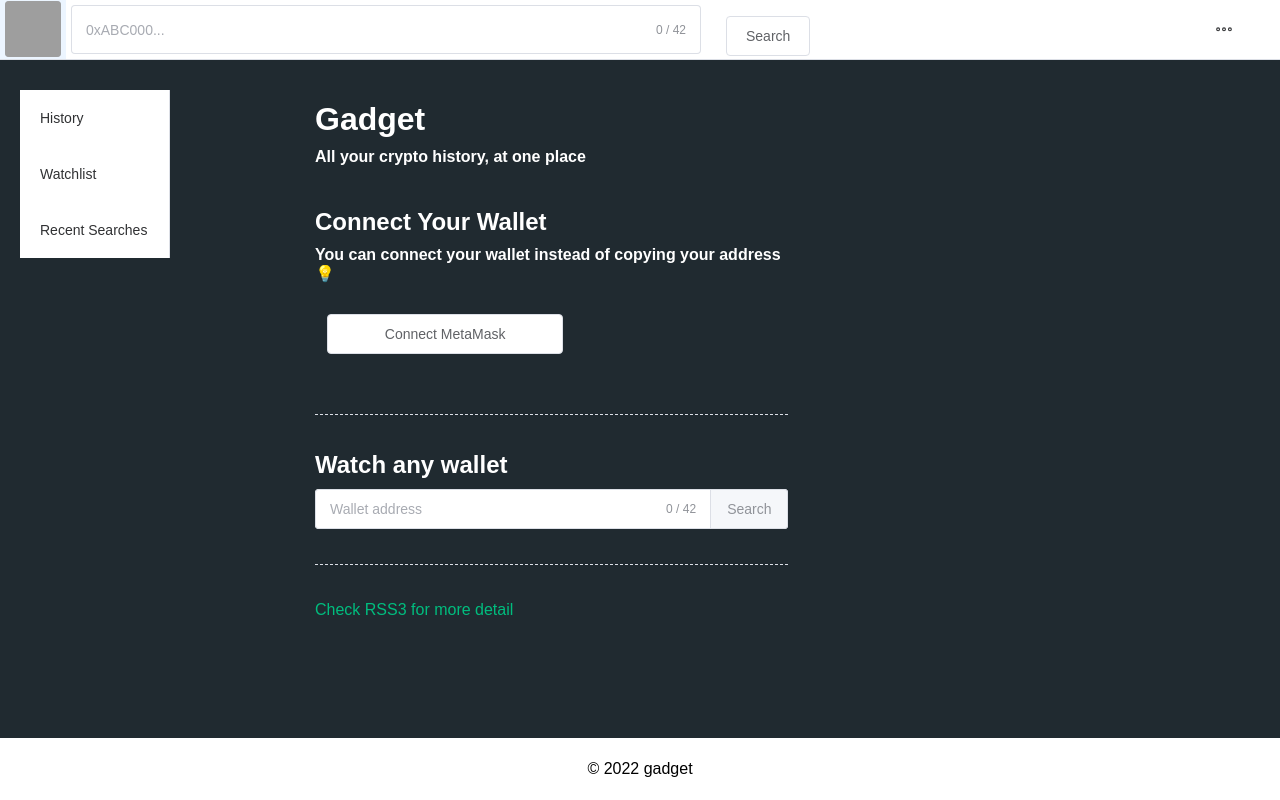
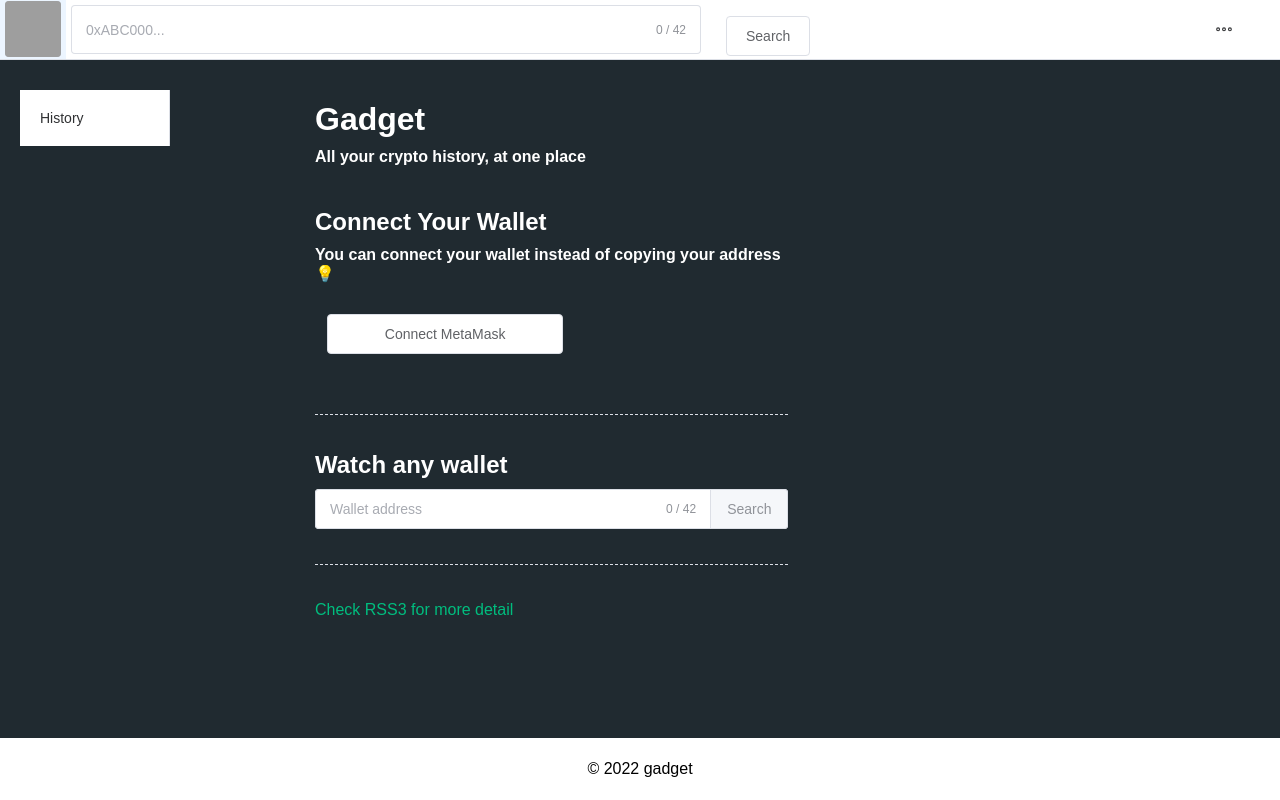
Before and after one commit to mevlanaayas/gadget, a Vue app: page / in a window 1280 px wide. Built offline with nearby package versions, Linux system fonts and the light colour scheme; grey boxes are pictures that could not be loaded.

Commit message:
history param

```diff
--- a/src/App.vue
+++ b/src/App.vue
@@ -7,7 +7,7 @@ import Aside from "@/components/Aside.vue";
 
 <template>
   <Header></Header>
-  <el-row><Aside class="hidden-sm-and-up"></Aside></el-row>
+  <el-row class="hidden-sm-and-up"><Aside></Aside></el-row>
   <el-row>
     <el-col :span="3" class="hidden-xs-only"><Aside></Aside></el-col>
     <el-col :span="21">
--- a/src/components/Aside.vue
+++ b/src/components/Aside.vue
@@ -9,19 +9,30 @@ import {
 
 export default {
   name: "Aside",
+  setup() {
+    const store = addressStore()
+    return {store}
+  },
   data: function () {
-    return {
-      address: addressStore().address
-    };
+    return {}
   },
   methods: {
     handleSelect(key) {
+      if (key.index === '2') {
+        this.$router.push({name: 'history', params: {address: this.store.address}})
+      }
+      if (key.index === '3') {
+        this.$router.push({name: 'watchlist'})
+      }
+      if (key.index === '4') {
+        this.$router.push({name: 'recent'})
+      }
     }
   },
   mounted() {
     let that = this;
   }
-};
+}
 </script>
 
 <template>
@@ -30,17 +41,16 @@ export default {
       <el-menu
           mode="horizontal"
           default-active="1"
-          :router="true"
       >
-        <el-menu-item index="2" :route="{name: 'history', params: {address: this.address}}">
+        <el-menu-item index="2" @click="handleSelect">
           <span>History</span>
         </el-menu-item>
-        <el-menu-item index="3" route="watchlist">
+<!--        <el-menu-item index="3" @click="handleSelect">
           <span>Watchlist</span>
         </el-menu-item>
-        <el-menu-item index="4" route="recent">
+        <el-menu-item index="4" @click="handleSelect">
           <span>Recent Searches</span>
-        </el-menu-item>
+        </el-menu-item>-->
       </el-menu>
     </el-col>
   </el-row>
@@ -49,17 +59,16 @@ export default {
       <el-menu
           default-active="1"
           class="el-menu-vertical-demo"
-          :router="true"
       >
-        <el-menu-item index="2" :route="{name: 'history', params: {address: this.address}}">
+        <el-menu-item index="2" @click="handleSelect">
           <span>History</span>
         </el-menu-item>
-        <el-menu-item index="3" route="watchlist">
+<!--        <el-menu-item index="3" @click="handleSelect">
           <span>Watchlist</span>
         </el-menu-item>
-        <el-menu-item index="4" route="recent">
+        <el-menu-item index="4" @click="handleSelect">
           <span>Recent Searches</span>
-        </el-menu-item>
+        </el-menu-item>-->
       </el-menu>
     </el-col>
   </el-row>
--- a/src/components/Header.vue
+++ b/src/components/Header.vue
@@ -5,7 +5,6 @@ export default {
   name: "Header",
   setup() {
     const store = addressStore()
-    store.address = 'new address'
     return {store}
   },
   data: function () {
@@ -28,6 +27,7 @@ export default {
         }
         const accounts = await window.ethereum.request({method: "eth_requestAccounts"});
         this.walletConnected = accounts.length === 1;
+        this.store.set(accounts[0])
       } catch (error) {
         console.error(error);
       }
@@ -41,14 +41,20 @@ export default {
           return
         }
         this.walletConnected = false
+        this.store.clear()
       } catch (error) {
         console.error(error);
       }
       this.disconnecting = false;
     },
     handleSelect(key) {
+      console.log(key)
+      if (key.index === "home") {
+        this.$router.push({name: 'home'})
+      }
     },
-    search() {
+    search(key) {
+      this.$router.push({name: 'history', params: {address: this.inputAddress}})
     }
   },
   mounted() {
@@ -59,16 +65,18 @@ export default {
     window.ethereum.on("accountsChanged", function (accounts) {
       if (accounts.length === 0) {
         that.walletConnected = false;
+        that.store.clear()
+      } else {
+        that.store.set(accounts[0])
       }
-      that.store.set()
     });
   }
 };
 </script>
 
 <template>
-  <el-menu mode="horizontal" :router="true">
-    <el-menu-item route="/" index="home" style="padding: 5px">
+  <el-menu mode="horizontal" default-active="1">
+    <el-menu-item index="home" style="padding: 5px" @click="handleSelect">
       <el-avatar size="large" shape="square" fit="fill"
                  src="https://i1.sndcdn.com/artworks-OgUa4dwytPUh4Cpu-StBTsQ-t500x500.jpg"></el-avatar>
     </el-menu-item>
@@ -81,8 +89,8 @@ export default {
         type="text"
         size="large"
     />
-    <el-menu-item style="padding-top: 15px">
-      <el-button size="large" @click="search">
+    <el-menu-item style="padding-top: 15px" @click="search">
+      <el-button size="large">
         Search
       </el-button>
     </el-menu-item>
--- a/src/stores/address.js
+++ b/src/stores/address.js
@@ -2,11 +2,14 @@ import { defineStore } from 'pinia'
 
 export const addressStore = defineStore('address', {
     state: () => {
-        return { address: '' }
+        return { address: "0xF38b1EE6dF8E680fd367f1a7EEb70E21e7002a80" }
     },
     actions: {
-        set() {
-            this.address = 'mevlana'
+        set(address) {
+            this.address = address
         },
+        clear() {
+            this.address = "0xF38b1EE6dF8E680fd367f1a7EEb70E21e7002a80"
+        }
     },
 })
--- a/src/views/HistoryView.vue
+++ b/src/views/HistoryView.vue
@@ -1,6 +1,5 @@
 <script>
 import Api from "@/api";
-import {addressStore} from '@/stores/address'
 
 export default {
   props: ['address'],
@@ -40,7 +39,7 @@ export default {
   mounted() {
     let params = {
       "address": [
-        this.address || addressStore().address
+        this.address
       ],
       "limit": 500,
       "refresh": false,
```
Also changed, not shown: src/components/History.vue (+11 -3 lines).
